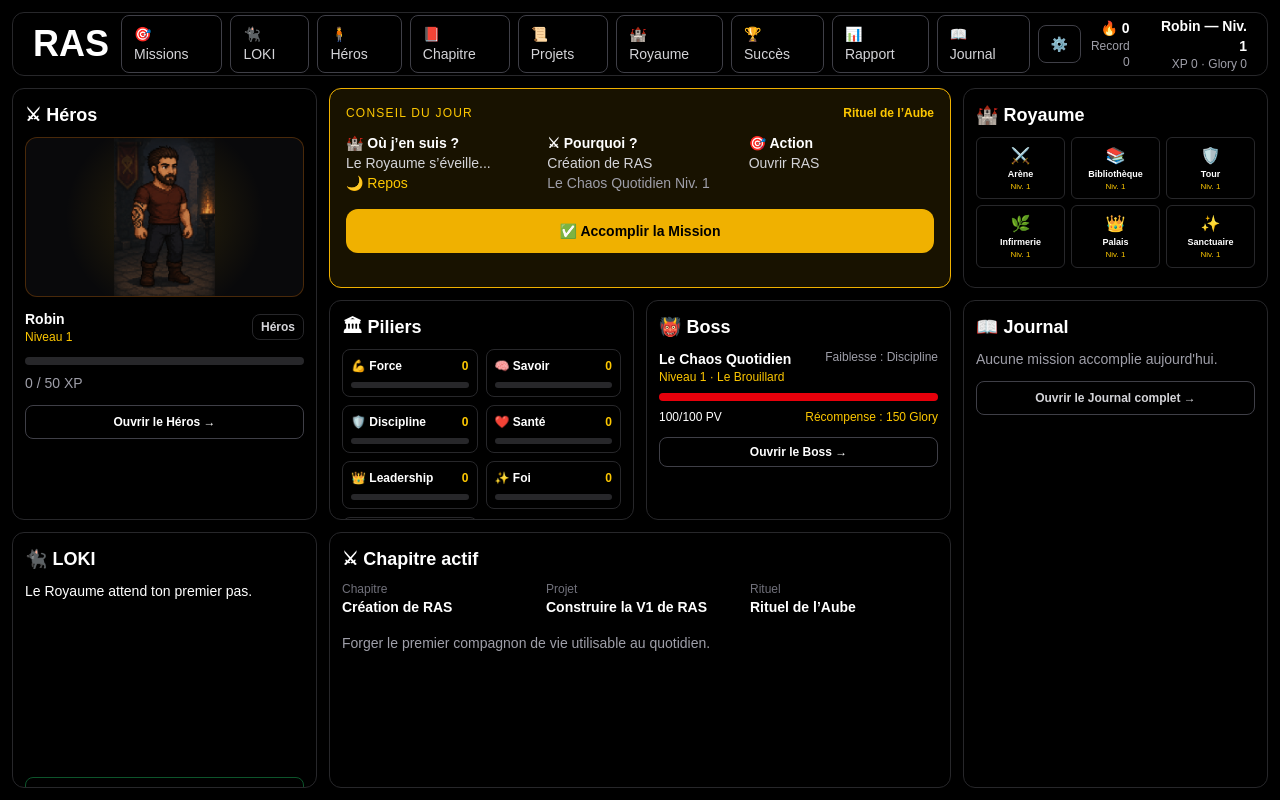
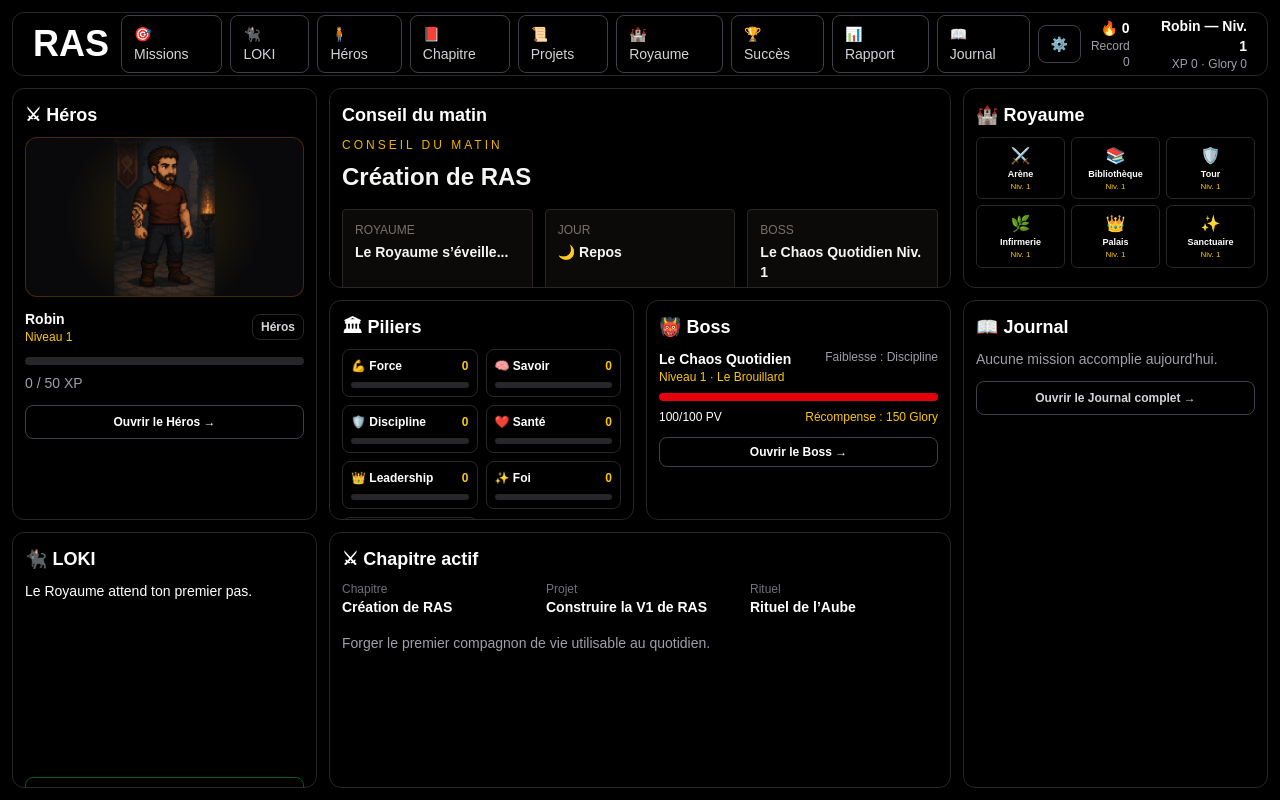
Before and after one commit to RobinWhitman/ras, a Next.js app: page / in a window 1280 px wide. Built offline with nearby package versions, Linux system fonts and the light colour scheme.

Commit message:
Macro Sprint 23 - Stabilize rest days

```diff
--- a/src/components/dashboard/MorningPanel.tsx
+++ b/src/components/dashboard/MorningPanel.tsx
@@ -1,4 +1,4 @@
-import { rituals } from "@/data/game";
+import Card from "../Card";
 import type { Mission } from "@/types/game";
 
 type MorningPanelProps = {
@@ -6,7 +6,8 @@ type MorningPanelProps = {
   dayState: string;
   chapterTitle: string;
   bossName: string;
-  currentMission: Mission | undefined;
+  currentMission?: Mission;
+  hasPlannedMissionsToday?: boolean;
   onAccomplish: () => void;
 };
 
@@ -16,73 +17,82 @@ export default function MorningPanel({
   chapterTitle,
   bossName,
   currentMission,
+  hasPlannedMissionsToday = true,
   onAccomplish,
 }: MorningPanelProps) {
-  const currentRitual = currentMission
-    ? rituals.find(
-        (ritual) => ritual.id === currentMission.ritualId
-      )
-    : undefined;
+  const isRestDay = !hasPlannedMissionsToday && !currentMission;
 
   return (
-    <section className="h-full overflow-hidden rounded-xl border border-yellow-500 bg-yellow-500/10 p-4">
-      <div className="mb-3 flex items-center justify-between">
-        <p className="text-xs uppercase tracking-widest text-yellow-400">
-          Conseil du Jour
+    <Card title="Conseil du matin">
+      <div className="flex flex-col gap-4">
+        <div>
+          <p className="text-xs uppercase tracking-[0.25em] text-yellow-500">
+            Conseil du matin
           </p>
-
-        <p className="text-xs font-bold text-yellow-400">
-          {currentRitual
-            ? currentRitual.title
-            : "Journée accomplie"}
-        </p>
+          <h2 className="mt-2 text-2xl font-black text-stone-100">
+            {isRestDay ? "Repos stratégique" : chapterTitle}
+          </h2>
         </div>
 
-      <div className="mb-4 grid grid-cols-3 gap-4">
-        <div>
-          <h2 className="font-bold">🏰 Où j’en suis ?</h2>
-          <p className="text-sm text-zinc-300">
-            {kingdomState}
-          </p>
-          <p className="text-sm text-yellow-400">
-            {dayState}
-          </p>
+        <div className="grid gap-3 md:grid-cols-3">
+          <div className="rounded border border-stone-800 bg-stone-950 p-3">
+            <p className="text-xs uppercase text-stone-500">Royaume</p>
+            <p className="mt-1 font-bold text-stone-100">{kingdomState}</p>
           </div>
 
-        <div>
-          <h2 className="font-bold">⚔ Pourquoi ?</h2>
-          <p className="text-sm text-zinc-300">
-            {chapterTitle}
-          </p>
-          <p className="text-sm text-zinc-400">
-            {bossName}
-          </p>
+          <div className="rounded border border-stone-800 bg-stone-950 p-3">
+            <p className="text-xs uppercase text-stone-500">Jour</p>
+            <p className="mt-1 font-bold text-stone-100">{dayState}</p>
           </div>
 
-        <div>
-          <h2 className="font-bold">🎯 Action</h2>
-          <p className="text-sm text-zinc-300">
-            {currentMission
-              ? currentMission.title
-              : "Toutes les missions sont accomplies."}
-          </p>
+          <div className="rounded border border-stone-800 bg-stone-950 p-3">
+            <p className="text-xs uppercase text-stone-500">Boss</p>
+            <p className="mt-1 font-bold text-stone-100">{bossName}</p>
           </div>
         </div>
 
         {currentMission ? (
+          <div className="rounded border border-yellow-700 bg-yellow-950/30 p-4">
+            <p className="text-xs uppercase tracking-[0.2em] text-yellow-500">
+              Mission active
+            </p>
+
+            <h3 className="mt-2 text-xl font-black text-yellow-100">
+              {currentMission.title}
+            </h3>
+
+            <p className="mt-2 text-sm text-stone-300">
+              Pilier : {currentMission.pillar}
+            </p>
+
             <button
+              type="button"
               onClick={onAccomplish}
-          className="w-full rounded-xl bg-yellow-500 px-4 py-3 font-bold text-black"
+              className="mt-4 rounded border border-yellow-600 bg-yellow-700 px-4 py-2 text-sm font-black uppercase text-stone-950 hover:bg-yellow-500"
             >
-          ✅ Accomplir la Mission
+              Accomplir
             </button>
+          </div>
         ) : (
-        <div className="rounded-xl border border-yellow-500 p-3">
-          <p className="font-bold text-yellow-400">
-            🏆 Journée accomplie
+          <div className="rounded border border-stone-800 bg-stone-950 p-4">
+            <p className="text-xs uppercase tracking-[0.2em] text-stone-500">
+              {isRestDay ? "Aucune mission planifiée" : "Aucune mission active"}
+            </p>
+
+            <h3 className="mt-2 text-xl font-black text-stone-100">
+              {isRestDay
+                ? "Ce jour ne brise pas ta série."
+                : "Le Royaume attend ton prochain ordre."}
+            </h3>
+
+            <p className="mt-2 text-sm text-stone-400">
+              {isRestDay
+                ? "Un jour sans mission prévue est maintenant considéré comme un repos stratégique."
+                : "Planifie ou active une mission pour faire progresser ton héros."}
             </p>
           </div>
         )}
-    </section>
+      </div>
+    </Card>
   );
 }
--- a/src/hooks/useGame.ts
+++ b/src/hooks/useGame.ts
@@ -612,6 +612,11 @@ export function normalizeSaveData(value: unknown): SaveData {
 }
 
 function createDayArchive(save: SaveData): DayArchive {
+  const activeMissionCount = getMissionsForDate(
+    save.dailyMissions,
+    save.currentDate
+  ).length;
+
   const xpGained = save.completedMissions.reduce(
     (total, mission) => total + mission.xp,
     0
@@ -623,10 +628,7 @@ function createDayArchive(save: SaveData): DayArchive {
     gloryGained: save.dailyGlory,
     completedMissions: save.completedMissions,
     skippedMissionCount: save.skippedMissionIds.length,
-    plannedMissionCount: getMissionsForDate(
-      save.dailyMissions,
-      save.currentDate
-    ).length,
+    plannedMissionCount: activeMissionCount,
   };
 }
 
@@ -656,7 +658,11 @@ export function useGame() {
         const shouldArchiveDay =
           advancedSave.completedMissions.length > 0 ||
           advancedSave.skippedMissionIds.length > 0 ||
-          advancedSave.dailyGlory > 0;
+          advancedSave.dailyGlory > 0 ||
+          getMissionsForDate(
+            advancedSave.dailyMissions,
+            advancedSave.currentDate
+          ).length > 0;
 
         const historyWithoutDuplicate = advancedSave.dayHistory.filter(
           (day) => day.date !== advancedSave.currentDate
@@ -707,6 +713,8 @@ export function useGame() {
     save.dailyMissions,
     save.currentDate
   );
+
+  const hasPlannedMissionsToday = activeMissions.length > 0;
 
   const resolvedMissionIds = [
     ...save.completedMissionIds,
@@ -761,6 +769,13 @@ export function useGame() {
   }
 
   function accomplirMission(missionId?: string) {
+    if (!hasPlannedMissionsToday) {
+      setMessage(
+        "Aucune Mission n’est planifiée aujourd’hui. Ce jour est un repos stratégique."
+      );
+      return;
+    }
+
     const missionToComplete = missionId
       ? activeMissions.find((mission) => mission.id === missionId)
       : currentMission;
@@ -948,6 +963,13 @@ export function useGame() {
   }
 
   function skipMission(missionId: string) {
+    if (!hasPlannedMissionsToday) {
+      setMessage(
+        "Aucune Mission n’est planifiée aujourd’hui. Rien à mettre au repos."
+      );
+      return;
+    }
+
     const mission = activeMissions.find((item) => item.id === missionId);
 
     if (!mission) return;
@@ -1093,6 +1115,7 @@ export function useGame() {
     message,
     pillarScores,
     ritualStarted,
+    hasPlannedMissionsToday,
     accomplirMission,
     skipMission,
     addDailyMission,
```
Lines whose indentation alone changed are shown as unchanged.
